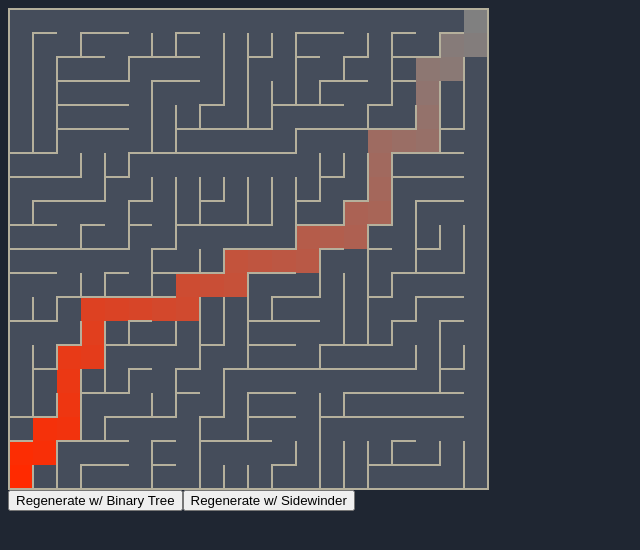
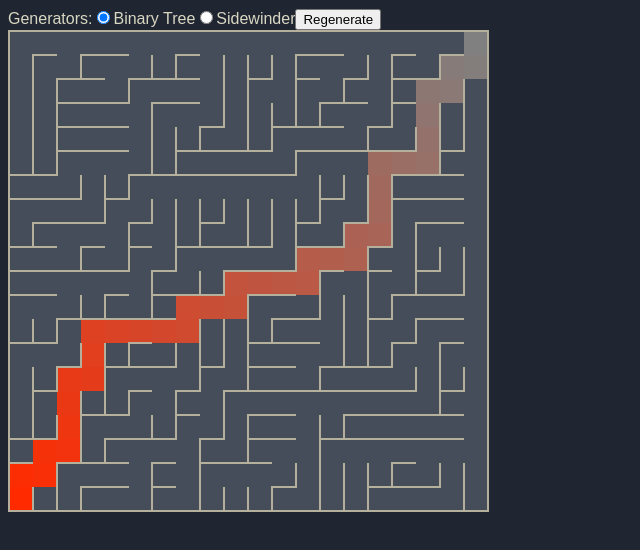
Before and after one commit to julioolvr/mazes, a React (Create React App) app: page / in a window 1280 px wide. Shown: the top 550 px of the page, without its empty margins (0-640 px from the left). Built offline with nearby package versions, Linux system fonts and the light colour scheme.

Commit message:
Generator algorithm selector

```diff
--- a/src/App.tsx
+++ b/src/App.tsx
@@ -5,28 +5,43 @@ import Maze from "Maze";
 import Grid from "lib/maze";
 import { binaryTree, sidewinder } from "lib/generators";
 
+const algorithms = [
+  { name: "Binary Tree", algo: binaryTree },
+  { name: "Sidewinder", algo: sidewinder }
+];
+
 const App: React.FC = () => {
   const maze = new Grid(20, 20);
-  binaryTree(maze);
+  const [algorithmIndex, setAlgorithmIndex] = useState(0);
+
+  algorithms[algorithmIndex].algo(maze);
 
   const mazeRef = useRef(maze);
   const [generatedAt, setGeneratedAt] = useState(new Date());
 
-  function generateBinaryTree() {
-    binaryTree(mazeRef.current);
-    setGeneratedAt(new Date());
-  }
-
-  function generateSidewinder() {
-    sidewinder(mazeRef.current);
+  function regenerate() {
+    algorithms[algorithmIndex].algo(mazeRef.current);
     setGeneratedAt(new Date());
   }
 
   return (
     <div>
+      Generators:
+      {algorithms.map((algorithm, i) => (
+        <label key={algorithm.name}>
+          <input
+            type="radio"
+            name="algorithm"
+            value={i}
+            checked={algorithmIndex === i}
+            onChange={e => setAlgorithmIndex(Number(e.target.value))}
+          />
+
+          {algorithm.name}
+        </label>
+      ))}
+      <button onClick={regenerate}>Regenerate</button>
       <Maze key={generatedAt.toISOString()} grid={mazeRef.current} />
-      <button onClick={generateBinaryTree}>Regenerate w/ Binary Tree</button>
-      <button onClick={generateSidewinder}>Regenerate w/ Sidewinder</button>
     </div>
   );
 };
--- a/src/index.css
+++ b/src/index.css
@@ -1,9 +1,13 @@
 :root {
+  --color: #d9d7c2;
   --background-color: #1f2632;
   --maze-background-color: #454d5b;
   --maze-wall-color: #b5b09c;
+  --font-family: sans-serif;
 }
 
 body {
+  color: var(--color);
   background-color: var(--background-color);
+  font-family: var(--font-family);
 }
```
